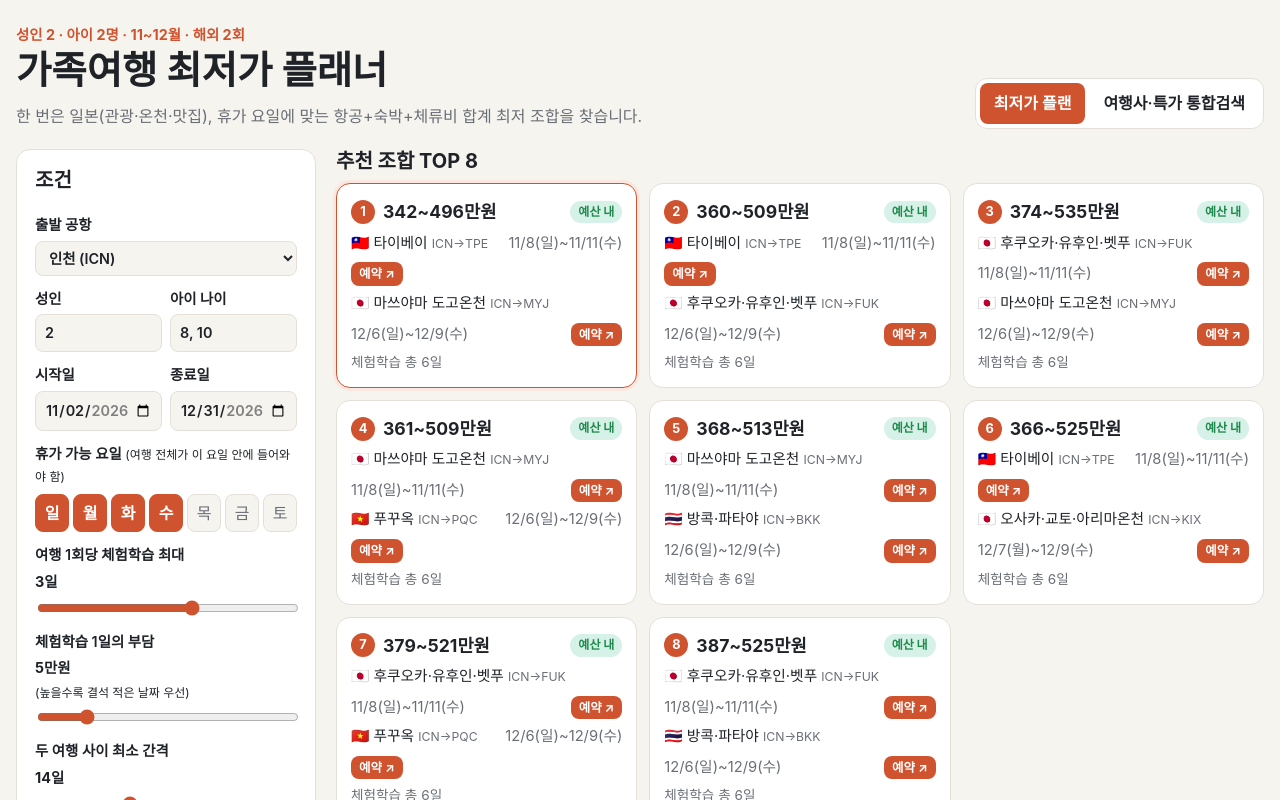
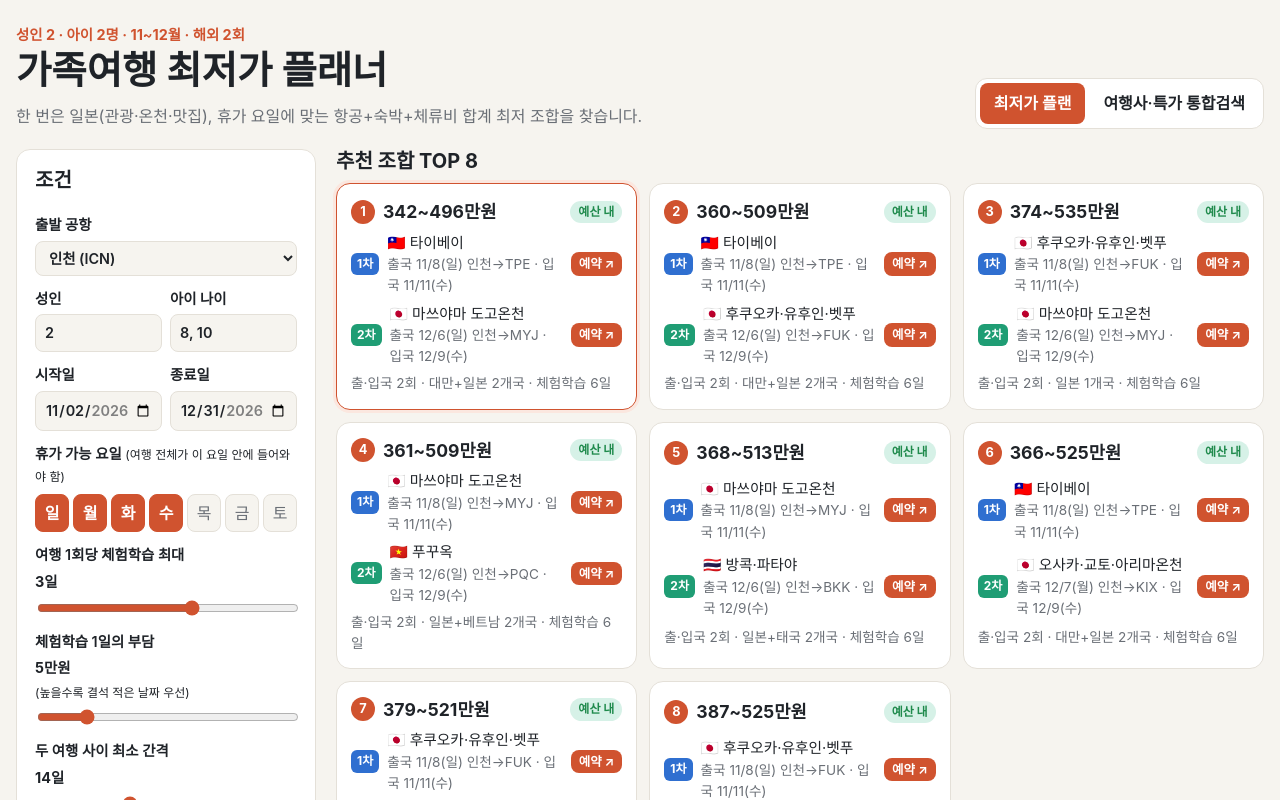
Before and after one commit to heekeunlee/tourplan, a React (Vite) app: page / in a window 1280 px wide. Shown: the top 800 px of the page. Built offline with nearby package versions, Linux system fonts and the light colour scheme.

Commit message:
Show separate departures per trip and allow same-city revisit in 1-country mode
Co-Authored-By: Claude Sonnet 5.5 <noreply@anthropic.com>

```diff
--- a/src/App.tsx
+++ b/src/App.tsx
@@ -2,7 +2,7 @@ import { useEffect, useMemo, useState } from 'react'
 import { AGENCIES, AGENCY_KINDS } from './agencies'
 import { bookingLinks, GROUPS, LEVEL_LABEL, primaryLink } from './booking'
 import { Calendar, CostBar, TripDetail, WEATHER_LABEL, won, wonRange } from './components'
-import { DESTINATIONS, ORIGINS } from './data'
+import { countryOf, DESTINATIONS, ORIGINS } from './data'
 import { bestCombos, bestDatesFor, DEFAULT_CONDITIONS, fmtDate, originsFor, type Conditions, type TripCandidate } from './planner'
 
 const STORE_KEY = 'tourplan.conditions.v1'
@@ -112,20 +112,25 @@ export default function App() {
               {combos.length === 0 && <p className="panel">조건에 맞는 조합이 없습니다. 체험학습 일수나 기간을 늘려 보세요.</p>}
               <div className="combos">
                 {combos.map((cb, i) => (
-                  <div key={cb.a.dest.id + cb.b.dest.id} role="button" tabIndex={0} className={`combo ${i === selected ? 'on' : ''}`} onClick={() => setSelected(i)} onKeyDown={(e) => { if (e.key === 'Enter') setSelected(i) }}>
+                  <div key={cb.a.dest.id + cb.b.dest.id + cb.a.depart} role="button" tabIndex={0} className={`combo ${i === selected ? 'on' : ''}`} onClick={() => setSelected(i)} onKeyDown={(e) => { if (e.key === 'Enter') setSelected(i) }}>
                     <div className="combo-head">
                       <span className="rank">{i + 1}</span>
                       <strong>{wonRange(cb.total)}</strong>
                       <span className={cb.total.mid <= c.budget ? 'badge good' : 'badge warn'}>{cb.total.mid <= c.budget ? '예산 내' : '예산 초과'}</span>
                     </div>
-                    {[cb.a, cb.b].map((t) => (
-                      <div key={t.dest.id} className="combo-trip">
-                        <span>{t.dest.flag} {t.dest.name} <small className="muted">{t.origin}→{t.route.airport}</small></span>
-                        <span className="muted">{fmtDate(t.depart)}~{fmtDate(t.ret)}</span>
+                    {[cb.a, cb.b].map((t, n) => (
+                      <div key={n} className="combo-trip">
+                        <span className="trip-no">{n + 1}차</span>
+                        <div className="trip-main">
+                          <span>{t.dest.flag} {t.dest.name}</span>
+                          <span className="muted small">출국 {fmtDate(t.depart)} {ORIGINS[t.origin]}→{t.route.airport} · 입국 {fmtDate(t.ret)}</span>
+                        </div>
                         <a className="go" href={primaryLink(t, c).url} target="_blank" rel="noreferrer" onClick={(e) => e.stopPropagation()}>예약 ↗</a>
                       </div>
                     ))}
-                    <span className="muted small">체험학습 총 {cb.schoolDays}일</span>
+                    <span className="muted small">
+                      출·입국 2회 · {countryOf(cb.a.dest) === countryOf(cb.b.dest) ? `${countryOf(cb.a.dest)} 1개국` : `${countryOf(cb.a.dest)}+${countryOf(cb.b.dest)} 2개국`} · 체험학습 {cb.schoolDays}일
+                    </span>
                   </div>
                 ))}
               </div>
--- a/src/planner.ts
+++ b/src/planner.ts
@@ -192,7 +192,9 @@ export function bestCombos(c: Conditions, limit = 8): Combo[] {
   const best = new Map<string, Combo>()
   for (const a of cands) {
     for (const b of cands) {
-      if (b.depart <= a.depart || a.dest.id === b.dest.id) continue
+      if (b.depart <= a.depart) continue
+      // 같은 도시 재방문은 '1개국' 모드에서만 허용
+      if (a.dest.id === b.dest.id && c.countryMode !== 'one') continue
       if (diffDays(a.ret, b.depart) < c.minGapDays) continue
       const sameCountry = countryOf(a.dest) === countryOf(b.dest)
       if (c.countryMode === 'one' && !sameCountry) continue
--- a/src/styles.css
+++ b/src/styles.css
@@ -191,3 +191,8 @@ a.book:hover { background: var(--a-soft); }
 .seg { display: grid; grid-template-columns: repeat(3, 1fr); gap: 4px; }
 .seg button { font: inherit; padding: 6px 0; border-radius: 8px; border: 1px solid var(--line); background: var(--bg); color: var(--muted); cursor: pointer; }
 .seg button.on { background: var(--accent); border-color: var(--accent); color: #fff; font-weight: 700; }
+
+.combo-trip { display: grid; grid-template-columns: auto 1fr auto; align-items: center; gap: 8px; }
+.trip-no { font-size: .75rem; font-weight: 700; color: #fff; background: var(--a); border-radius: 6px; padding: 2px 6px; }
+.combo-trip:nth-of-type(3) .trip-no { background: var(--b); }
+.trip-main { display: grid; min-width: 0; }
```
